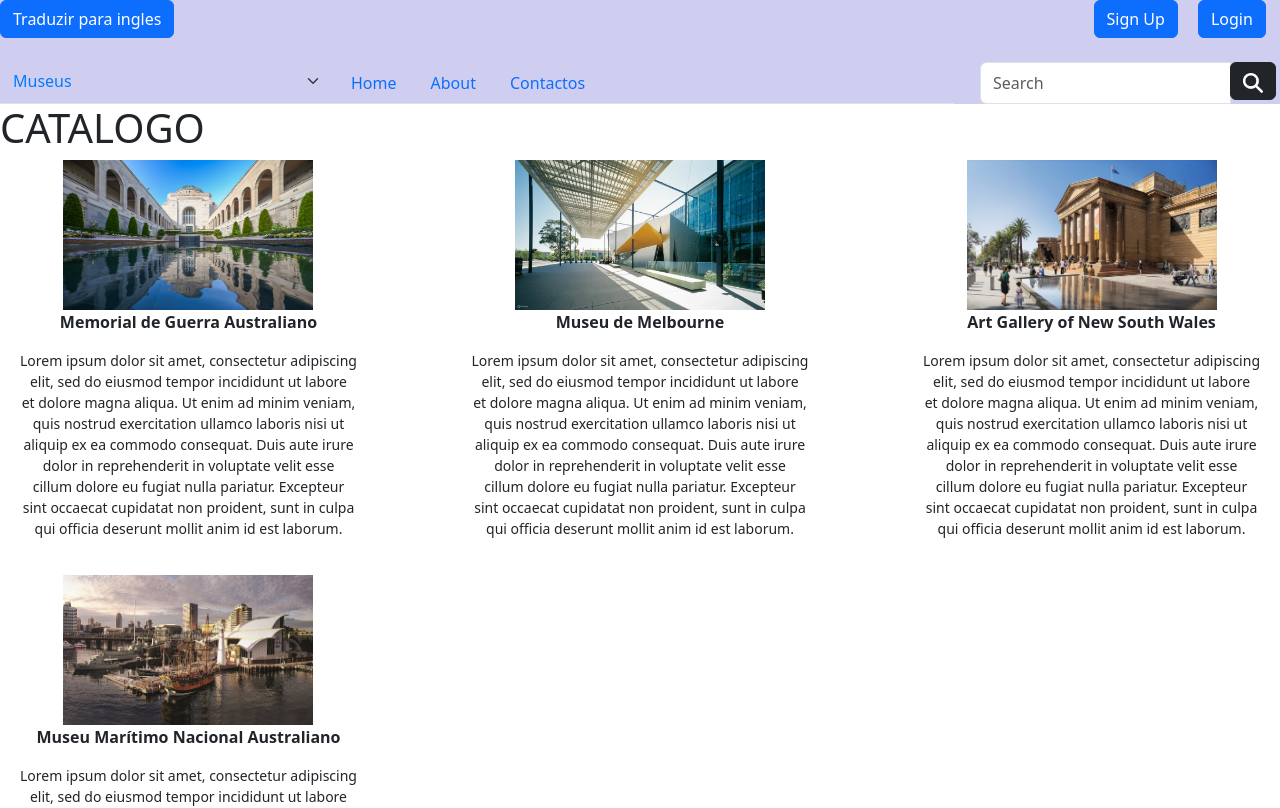
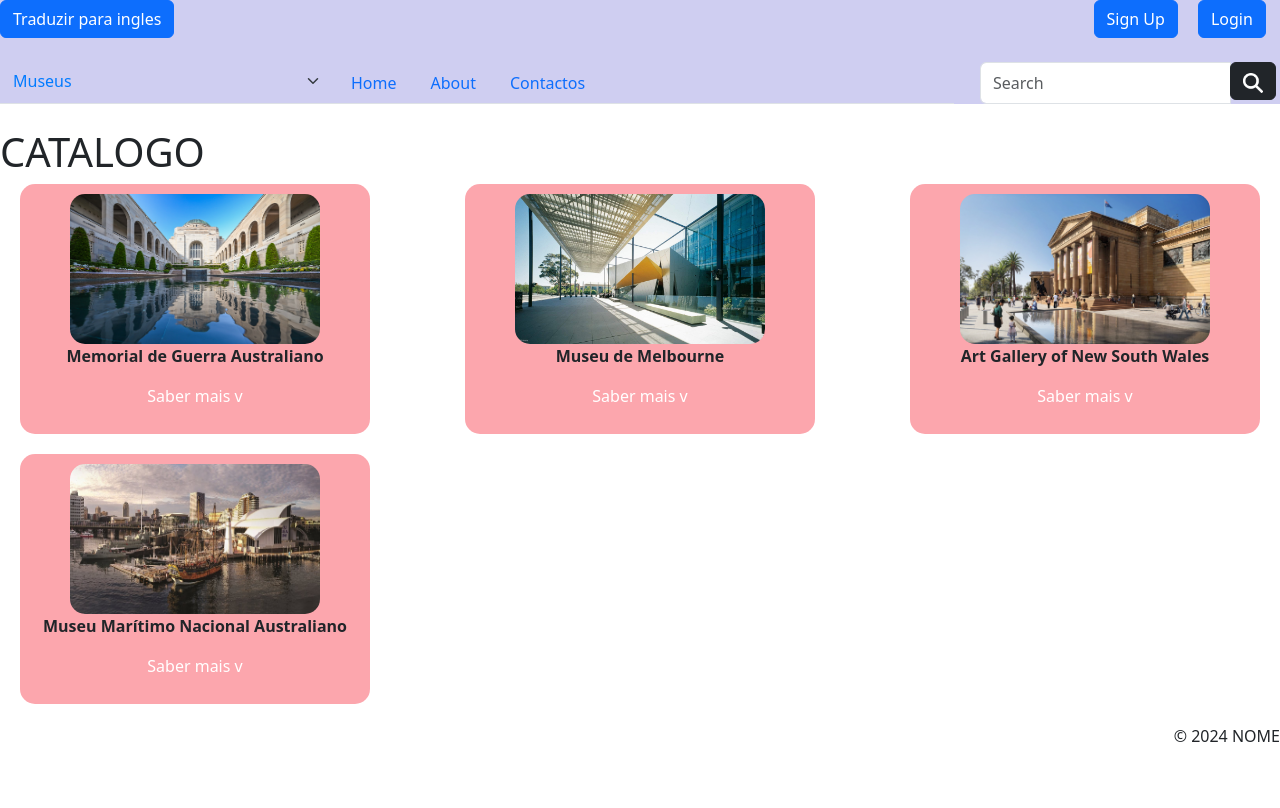
Before and after one commit to pokepark99/Programacao-Web, an Angular app: page / in a window 1280 px wide. Shown: the top 808 px of the page. Built offline with nearby package versions, Linux system fonts and the light colour scheme.

Commit message:
organizacao + estilos

```diff
--- a/src/app/Inicial/corpo/corpo.component.css
+++ b/src/app/Inicial/corpo/corpo.component.css
@@ -1,9 +1,16 @@
 .museu {
     text-align:center;
     margin-bottom: 20px;
+    border-radius: 15px;
+    max-width: 350px;
+    overflow: hidden;
 }
 
-/*caixa para os museus*/
+.amostra {
+    background-color: rgba(250, 114, 125, 0.627);
+    padding: 10px;
+}
+
 .museus {
     margin-left: 20px;
     margin-right: 20px;
@@ -15,3 +22,32 @@
 .descricao {
     font-size: 14px;
 }
+
+.esquerda {
+    text-align: left;
+}
+
+.museu .escondido {
+    max-height: 0;
+    opacity: 0;
+    overflow: hidden;
+    padding-right: 10px;
+    padding-left: 10px;
+}
+
+.museu:hover .escondido {
+    visibility: visible;
+    opacity: 1;
+    max-height: 500px;
+    transition: max-height 0.5s ease, opacity 0.5s ease;
+    background-color: rgba(250, 114, 125, 0.627);
+
+}
+
+.museu:hover .saber {
+    display: none;
+}
+
+img {
+    border-radius: 15px;
+}
--- a/src/app/Inicial/corpo/corpo.component.html
+++ b/src/app/Inicial/corpo/corpo.component.html
@@ -1,11 +1,17 @@
+<br>
+
 <h1>CATALOGO</h1>
 
 <main>
     <div class = "museus">
         <!--museu Memorial de Guerra Australiano-->
         <div class="museu">
-            <a href = "1.AWM.html"><img src = "../assets/images/Australian War Memorial.jpg" alt = "Memorial de Guerra Australiano" height = "150px" width = "250px"></a>
+            <div class="amostra">
+                <a href = "guerraAustralia"><img src = "../assets/images/Australian War Memorial.jpg" alt = "Memorial de Guerra Australiano" height = "150px" width = "250px"></a>
                 <p><b>Memorial de Guerra Australiano</b></p>
+                <p class="saber" style="color: white;">Saber mais v</p>
+            </div>
+            <div class="escondido">
                 <p class="descricao">Lorem ipsum dolor sit amet, consectetur adipiscing <br>
                     elit, sed do eiusmod tempor incididunt ut labore <br>
                     et dolore magna aliqua. Ut enim ad minim veniam, <br>
@@ -15,12 +21,21 @@
                     cillum dolore eu fugiat nulla pariatur. Excepteur <br>
                     sint occaecat cupidatat non proident, sunt in culpa <br>
                     qui officia deserunt mollit anim id est laborum.</p>
+
+                <div class="esquerda">
+                    <a href="guerraAustralia" class="btn btn-link">Saber mais ></a>
+                </div>
+            </div>
         </div>
 
         <!--museu Museu de Melbourne-->
         <div class="museu">
-            <a href = "2.MM.html"><img src = "../assets/images/Melbourne Museum.jpg" alt = "Museu de Melbourne" height = "150px" width = "250px"></a>
+            <div class="amostra">
+                <a href = "#"><img src = "../assets/images/Melbourne Museum.jpg" alt = "Museu de Melbourne" height = "150px" width = "250px"></a>
                 <p><b>Museu de Melbourne</b></p>
+                <p class="saber" style="color: white;">Saber mais v</p>
+            </div>
+            <div class="escondido">
                 <p class="descricao">Lorem ipsum dolor sit amet, consectetur adipiscing <br>
                     elit, sed do eiusmod tempor incididunt ut labore <br>
                     et dolore magna aliqua. Ut enim ad minim veniam, <br>
@@ -30,13 +45,21 @@
                     cillum dolore eu fugiat nulla pariatur. Excepteur <br>
                     sint occaecat cupidatat non proident, sunt in culpa <br>
                     qui officia deserunt mollit anim id est laborum.</p>
+
+                <div class="esquerda">
+                    <a href="#" class="btn btn-link">Saber mais ></a>
                 </div>
-
+            </div>
+        </div>
 
         <!--museu Art Gallery of New South Wales-->
         <div class="museu">
-            <a href = "3.AGNSW.html"><img src = "../assets/images/Art Gallery of New South Wales.jpg" alt = "Art Gallery of New South Wales" height = "150px" width = "250px"></a>
+            <div class="amostra">
+                <a href = "#"><img src = "../assets/images/Art Gallery of New South Wales.jpg" alt = "Art Gallery of New South Wales" height = "150px" width = "250px"></a>
                 <p><b>Art Gallery of New South Wales </b></p>
+                <p class="saber" style="color: white;">Saber mais v</p>
+            </div>
+            <div class="escondido">
                 <p class="descricao">Lorem ipsum dolor sit amet, consectetur adipiscing <br>
                     elit, sed do eiusmod tempor incididunt ut labore <br>
                     et dolore magna aliqua. Ut enim ad minim veniam, <br>
@@ -46,12 +69,21 @@
                     cillum dolore eu fugiat nulla pariatur. Excepteur <br>
                     sint occaecat cupidatat non proident, sunt in culpa <br>
                     qui officia deserunt mollit anim id est laborum.</p>
+
+                <div class="esquerda">
+                    <a href="#" class="btn btn-link">Saber mais ></a>
+                </div>
+            </div>
         </div>
 
         <!--museu Museu Marítimo Nacional Australiano-->
         <div class="museu">
-            <a href = "4.ANMM.html"><img src = "../assets/images/Australian National Maritime Museum.jpg" alt = "Australian National Maritime Museum" height = "150px" width = "250px"></a>
+            <div class="amostra">
+                <a href = "#"><img src = "../assets/images/Australian National Maritime Museum.jpg" alt = "Australian National Maritime Museum" height = "150px" width = "250px"></a>
                 <p><b>Museu Marítimo Nacional Australiano</b></p>
+                <p class="saber" style="color: white;">Saber mais v</p>
+            </div>
+            <div class="escondido">
                 <p class="descricao">Lorem ipsum dolor sit amet, consectetur adipiscing <br>
                     elit, sed do eiusmod tempor incididunt ut labore <br>
                     et dolore magna aliqua. Ut enim ad minim veniam, <br>
@@ -61,6 +93,11 @@
                     cillum dolore eu fugiat nulla pariatur. Excepteur <br>
                     sint occaecat cupidatat non proident, sunt in culpa <br>
                     qui officia deserunt mollit anim id est laborum.</p>
+
+                <div class="esquerda">
+                    <a href="#" class="btn btn-link">Saber mais ></a>
+                </div>
+            </div>
         </div>
     </div>
 </main>
--- /dev/null
+++ b/src/app/Museus/gerra-australia/gerra-australia.component.html
@@ -0,0 +1 @@
+<p>gerra-australia works!</p>
--- a/src/app/app.component.html
+++ b/src/app/app.component.html
@@ -1,3 +1,6 @@
 <app-header></app-header>
 <app-corpo></app-corpo>
 <app-footer></app-footer>
+
+
+<router-outlet></router-outlet>
--- a/src/app/app.routes.ts
+++ b/src/app/app.routes.ts
@@ -1,6 +1,7 @@
 import { Routes } from '@angular/router';
-import { GuerraAustralianoComponent } from './guerra-australiano/guerra-australiano.component';
+import { GerraAustraliaComponent } from './Museus/gerra-australia/gerra-australia.component';
+
 
 export const routes: Routes = [
-    {path: 'guerraAustralia', component: GuerraAustralianoComponent}
+    {path: 'guerraAustralia', component: GerraAustraliaComponent}
 ];
--- a/src/app/guerra-australiano/guerra-australiano.component.html
+++ /dev/null
@@ -1 +0,0 @@
-<p>guerra-australiano works!</p>
```
Also changed, not shown: src/app/Museus/gerra-australia/gerra-australia.component.ts (added, +12 -0 lines), src/app/guerra-australiano/guerra-australiano.component.ts (deleted, +0 -12 lines), src/app/Museus/gerra-australia/gerra-australia.component.css (added), 2 other files (tests, documents, lock files or other folders). Lines whose indentation alone changed are shown as unchanged.
